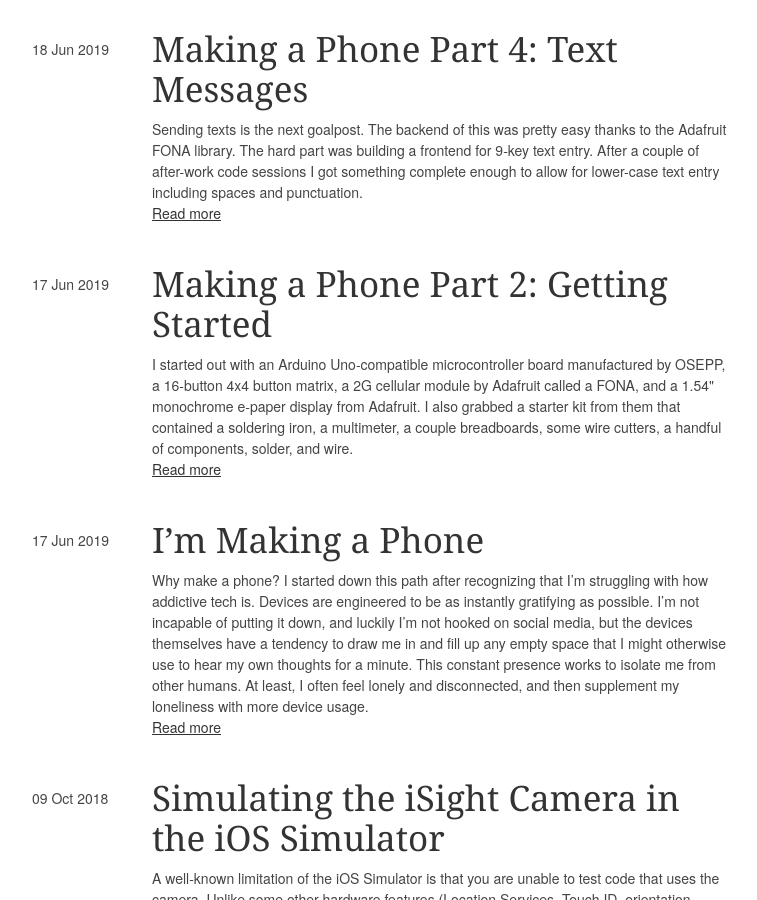
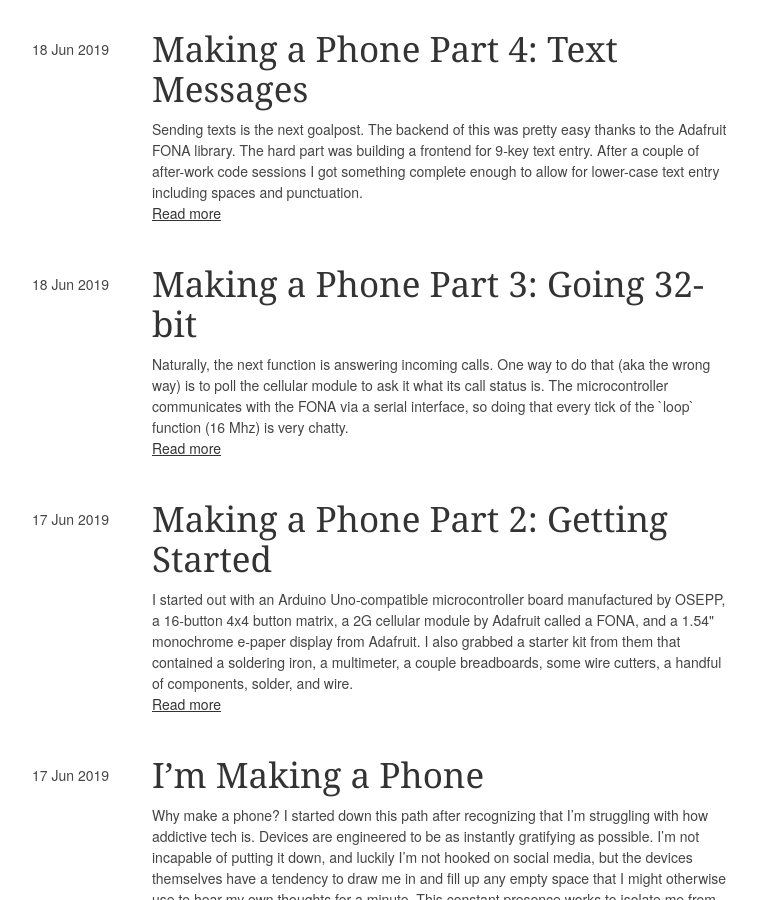
Before and after one commit to zacstewart/zacstewart.github.io, a Jekyll site: the page built from index.html, in a window 1280 px wide and 900 px high, scrolled down 1035 px. Shown: the whole window, without its empty margins (378-1135 px from the left). Built offline with Jekyll 4.4.1, drawn with Linux system fonts in a browser that asks for light colours; some of the changed lines change nothing that is shown.

Commit message:
Add part 3 phonium post

```diff
--- /dev/null
+++ b/_posts/2019-06-18-making-a-phone-part-3-going-32-bit.md
@@ -0,0 +1,43 @@
+---
+layout: post
+title: "Making a Phone Part 3: Going 32-bit"
+date: "2019-06-18 02:30:25"
+excerpt: |
+  Naturally, the next function is answering incoming calls. One way to do that (aka the wrong way) is to poll the cellular module to ask it what its call status is. The microcontroller communicates with the FONA via a serial interface, so doing that every tick of the `loop` function (16 Mhz) is very chatty.
+image: /images/making-a-phone-part-3-going-32-bit.jpg
+tags:
+  - hardware
+  - phonium
+---
+
+> This and all my other [\#phonium][1] posts were originally published to [Scuttlebutt][2]. After running into some ssb-specific problems with identity continuity I've decided to republish them all on my own site at the originally-posted dates. They are in reality showing up on the internet for the first time in August of 2021. [original ssb link][3]
+
+* [Part 1][4] background, motivations
+* [Part 2][5] getting started, making calls
+
+![A Teensy microcontroller][image-1]
+
+Naturally, the next function is answering incoming calls. One way to do that (aka the wrong way) is to poll the cellular module to ask it what its call status is. The microcontroller communicates with the FONA via a serial interface, so doing that every tick of the `loop` function (16 Mhz) is very chatty. I suspect it would kill a battery very quickly. The right way is to handle a hardware interrupt from the FONA. Sadly, 20/20 pins are currently occupied and the I’d need to connect to the cell module’s RI (ringer interrupt) pin for that. I screwed around with the RESET pins again with no luck.
+
+I had initially thought that I’d prototype with the Uno and then switch to an Arduino Nano when I wanted to scale things down. Now I was looking for something that could support more peripherals. I found the [Teensy][6] family of microcontrollers and was enthused. The Teensy LC looked like a winner. It’s smaller than the Uno, has 8 KB of RAM, 27 GPIO pins, and a 48 Mhz clock speed. It didn’t hurt that it has more ROM too, because I was a little worried that my code was going to get cramped in the space of 32 KB.
+
+The Teensy arrived, and I soldered some headers to it and wired it up. The EPD wouldn’t power up. I could see from Serial output that button presses were being registering. I started poking around with my multimeter, and confirmed that no power was getting to the EPD. I tried giving it some power view the vout from the Uno that was now completely disconnected. For a few moments the display came to life and showed the graphics test I had uploaded to the Teensy. Then everything stopped. The Teensy quit responding to button presses, quit logging to Serial. It stopped restarting up uploading new code. I fried it with my tampering.
+
+Undeterred, I ordered another one. While I waited for it to arrive, I rewired everything to the Uno. I disconnected the BUSY pin from the EPD to use the GPIO pin that it occupied. This makes the EPD update even slower, because instead of waiting just until the display reports that it’s done drawing, the driver waits a long, static amount of time. But, now I had a pin for the FONA’s ringer interrupt. Stealing this pin from the EPD worked and I was able to answer incoming calls, but I knew this was a temporary solution.
+
+When my new Teensy arrived, I soldered and wired it all up again, and this time I was more cautious in exploring the lack of power to the EPD. I made the discovery that the power rail on my long breadboard does not expend the length of the entire board. It’s split in half. Facepalm. Moving the power lines up past the midpoint of the board fixed that.
+
+Next I started getting the FONA to work with the Teensy. On the Uno, it was communicating via SoftwareSerial. The Teensy has several hardware serial channels so I connected it to what I thought were the right pins for Serial1. On boot, everything would power up, but the microcontroller would send an AT command repeatedly and never hear anything back from the cell module. I putzed around trying to figure out what was wrong with it for days. I read a bunch of misleading information about the FONA not supporting hardware serial and tried to go back to SoftwareSerial. I read misleading information about the Teensy not supporting RX via SoftwareSerial.
+
+I racked my brains, multimeter tested everything, and then in a moment of glorious stupidity tried swapping the wires on the RX and TX pins. I had connected the Teensy’s 0 (RX) and 1 (TX) to the FONA’s RX and TX (RX\<-\>RX, TX\<-\>TX, see the problem?). Now those AT commands were answered, and after a few more moments of stupidity before I realized I didn’t have the uFL antenna connected, everything was working. It this point, it’s a bona fide phone that can do incoming and outgoing calls.
+
+I also invested a little tooling work into getting off of the Arduino IDE. I found some Makefile examples for building and uploading to the Teensy. Initially, it was building an enormous binary, but I figured out how to make it prune out unused symbols in the linking phase and it trimmed it down significantly.
+
+[1]:	/tags/phonium.html
+[2]:	https://scuttlebutt.nz/
+[3]:	https://viewer.scuttlebot.io/%25oSboStN4v114mBik1nXWMRG3cUPxJs9UnyTAZpJvaBw%3D.sha256
+[4]:	{% post_url 2019-06-17-im-making-a-phone %}
+[5]:	{% post_url 2019-06-17-making-a-phone-part-2-getting-started %}
+[6]:	https://www.pjrc.com/teensy/
+
+[image-1]:	/images/making-a-phone-part-3-going-32-bit.jpg
--- a/_posts/2019-06-18-making-a-phone-part-4-text-messages.md
+++ b/_posts/2019-06-18-making-a-phone-part-4-text-messages.md
@@ -13,6 +13,7 @@ tags:
 
 * [Part 1][4] background, motivations
 * [Part 2][5] getting started, making calls
+* [Part 3][6] answering calls, upgrading to a 32-bit microcontroller
 
 <video alt="Composing a text message" controls="undefined">
   <source src="/images/making-a-phone-part-4-text-messages.webm">
@@ -24,11 +25,12 @@ This sent me back to the drawing board about the EPD. I really want to use e-pap
 
 While I waited, I worked on incoming text messages. This has two large chunks: a navigation menu screen for viewing a list of messages, and a detail screen for reading a message. The most daunting piece I see ahead is making a scrollable view for reading long messages. I’ve gotten it to do the minimum of printing how many messages there are, and then displaying the first one. A friend sent me the first SMS my phone has ever received. It thought something was wrong, data was corrupted, or encoded weirdly, or something, but after a little searching around, I learned that D83EDDA1 is the unicode hexadecimal for 🦡 and that the FONA does not handle emoji gracefully. Normally it gives you plain text (ASCII?) but if you include one emoji, suddenly the whole message is UTF-16 hex represented.
 
-Well, that wraps up this episode. I’d love to dive into any details that you find interesting. If you want to see my source code, it’s on [GitHub][6]. I’ll write more updates as I make progress. Next up, I’ll be replacing the Teensy LC with the 3.2 and switching out the EPDs. Then I’ll try getting partial updates to work.
+Well, that wraps up this episode. I’d love to dive into any details that you find interesting. If you want to see my source code, it’s on [GitHub][7]. I’ll write more updates as I make progress. Next up, I’ll be replacing the Teensy LC with the 3.2 and switching out the EPDs. Then I’ll try getting partial updates to work.
 
 [1]:	/tags/phonium.html
 [2]:	https://scuttlebutt.nz/
 [3]:	https://viewer.scuttlebot.io/%256nvB0gMJTj%2BXS%2BiINJcPMmwpDQEIKdZ2316SjdCgeig%3D.sha256#%256nvB0gMJTj%2BXS%2BiINJcPMmwpDQEIKdZ2316SjdCgeig%3D.sha256
 [4]:	{% post_url 2019-06-17-im-making-a-phone %}
 [5]:	{% post_url 2019-06-17-making-a-phone-part-2-getting-started %}
-[6]:	https://github.com/zacstewart/phonium "Phonium git repository"
+[6]:	{% post_url 2019-06-18-making-a-phone-part-3-going-32-bit %}
+[7]:	https://github.com/zacstewart/phonium "Phonium git repository"
```
Also changed, not shown: images/making-a-phone-part-3-going-32-bit.jpg (added).
